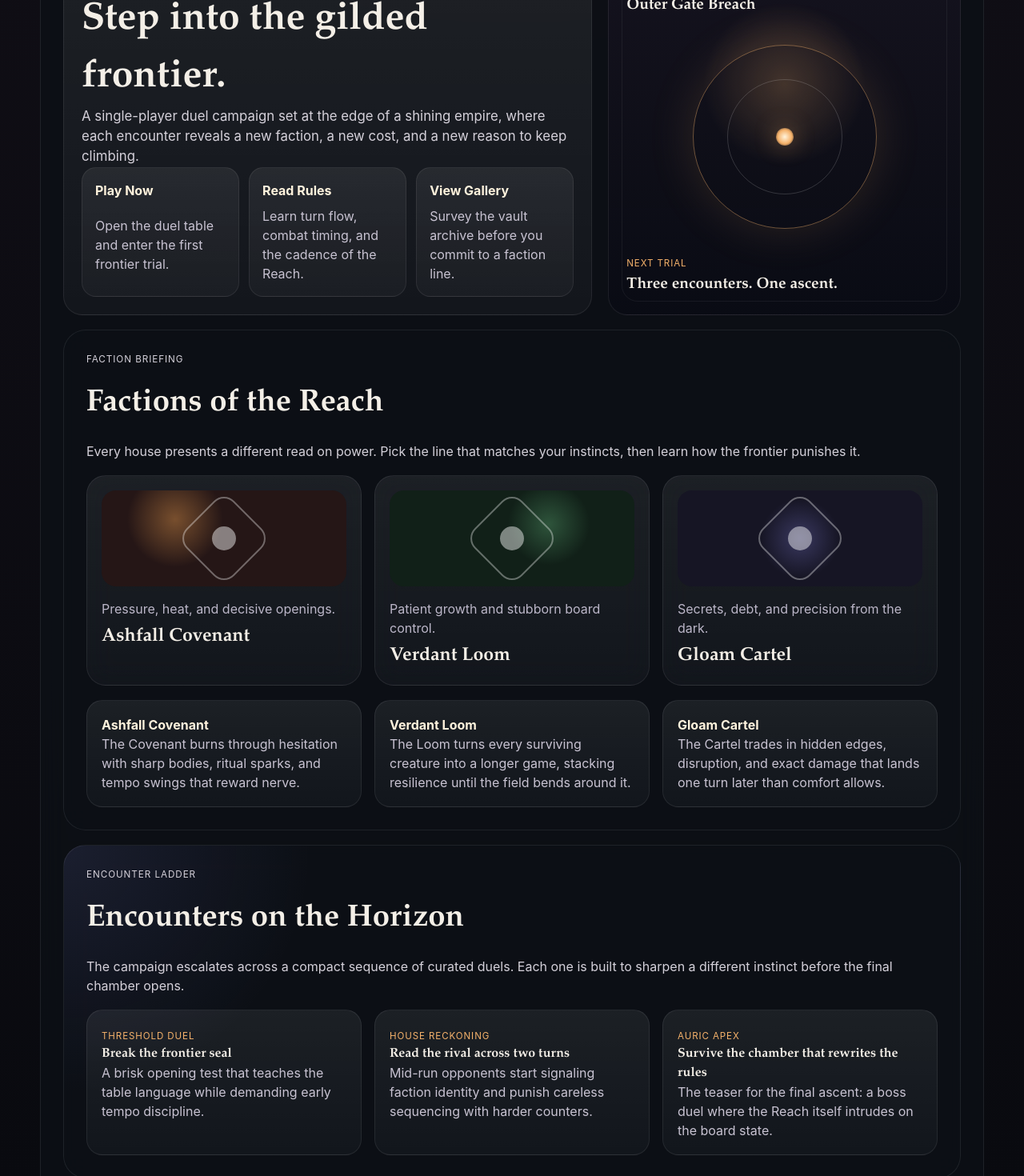
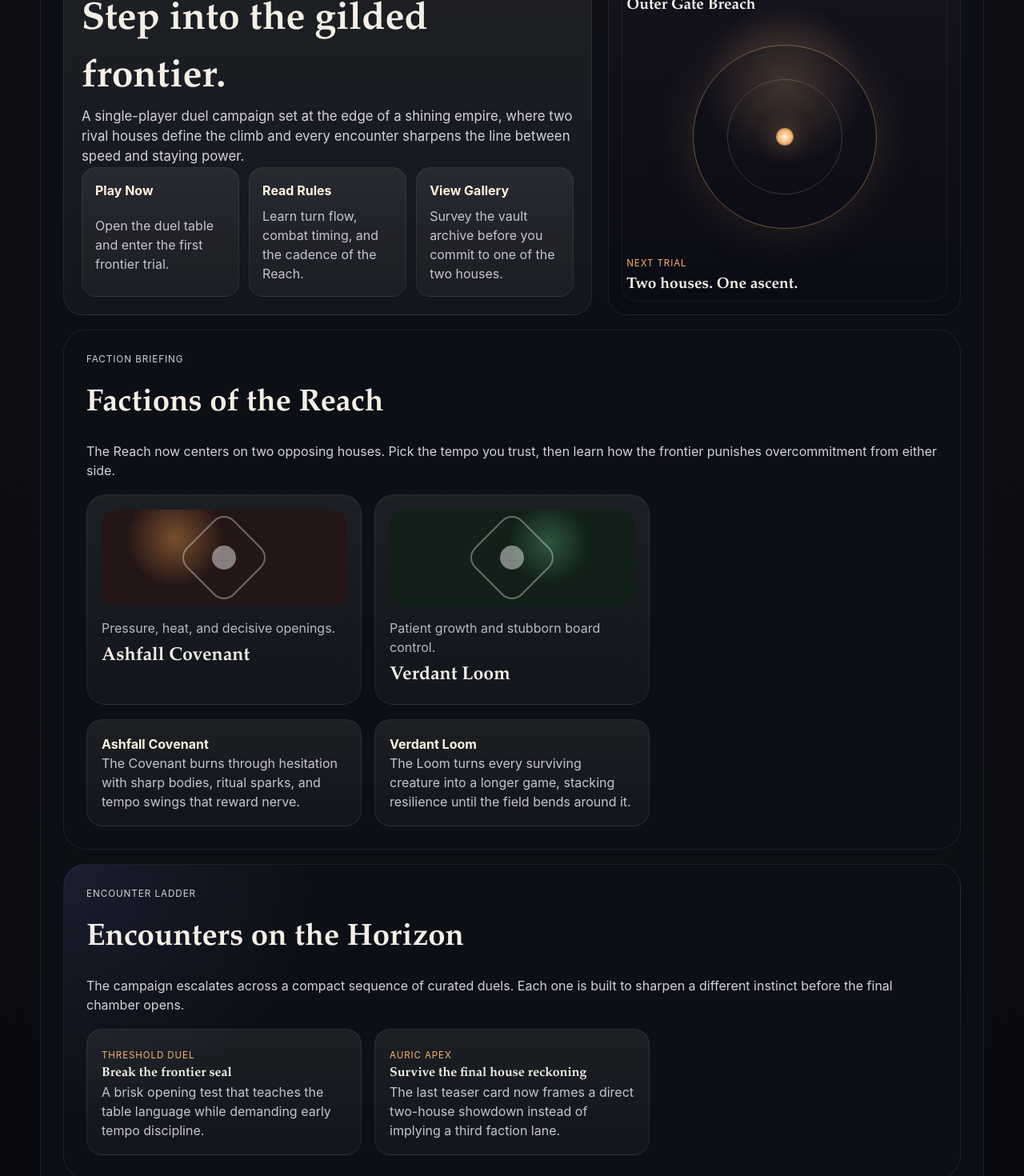
Before and after one commit to kunchenguid/org-bench, a Preact app: page / in a window 1280 px wide. Shown: the part 740-2210 px from the top of the page at 80% size. Built offline with nearby package versions, Linux system fonts and the light colour scheme.

Commit message:
fix: narrow the home page to two factions

```diff
--- a/src/ui/App.tsx
+++ b/src/ui/App.tsx
@@ -287,7 +287,7 @@ const ctaItems: Array<{ route: Exclude<Route, 'home'>; label: string; detail: st
   {
     route: 'cards',
     label: 'View Gallery',
-    detail: 'Survey the vault archive before you commit to a faction line.',
+    detail: 'Survey the vault archive before you commit to one of the two houses.',
   },
 ];
 
@@ -304,12 +304,6 @@ const factionItems = [
     detail: 'The Loom turns every surviving creature into a longer game, stacking resilience until the field bends around it.',
     accent: 'verdant',
   },
-  {
-    name: 'Gloam Cartel',
-    motto: 'Secrets, debt, and precision from the dark.',
-    detail: 'The Cartel trades in hidden edges, disruption, and exact damage that lands one turn later than comfort allows.',
-    accent: 'dusk',
-  },
 ];
 
 const encounterItems = [
@@ -319,14 +313,9 @@ const encounterItems = [
     detail: 'A brisk opening test that teaches the table language while demanding early tempo discipline.',
   },
   {
-    step: 'House Reckoning',
-    title: 'Read the rival across two turns',
-    detail: 'Mid-run opponents start signaling faction identity and punish careless sequencing with harder counters.',
-  },
-  {
     step: 'Auric Apex',
-    title: 'Survive the chamber that rewrites the rules',
-    detail: 'The teaser for the final ascent: a boss duel where the Reach itself intrudes on the board state.',
+    title: 'Survive the final house reckoning',
+    detail: 'The last teaser card now frames a direct two-house showdown instead of implying a third faction lane.',
   },
 ];
 
@@ -338,8 +327,9 @@ export function HomePage() {
           <p className="eyebrow">Auric Reach // Frontier Broadcast</p>
           <h2 id="home-title">Step into the gilded frontier.</h2>
           <p className="home-lede">
-            A single-player duel campaign set at the edge of a shining empire, where each
-            encounter reveals a new faction, a new cost, and a new reason to keep climbing.
+            A single-player duel campaign set at the edge of a shining empire, where two rival
+            houses define the climb and every encounter sharpens the line between speed and staying
+            power.
           </p>
           <div className="cta-row" aria-label="Primary calls to action">
             {ctaItems.map((item) => (
@@ -368,7 +358,7 @@ export function HomePage() {
           </div>
           <div className="hero-stage-panel hero-stage-panel-bottom">
             <span>Next Trial</span>
-            <strong>Three encounters. One ascent.</strong>
+            <strong>Two houses. One ascent.</strong>
           </div>
         </aside>
       </section>
@@ -377,8 +367,8 @@ export function HomePage() {
         <p className="eyebrow">Faction Briefing</p>
         <h3 id="factions-title">Factions of the Reach</h3>
         <p>
-          Every house presents a different read on power. Pick the line that matches your
-          instincts, then learn how the frontier punishes it.
+          The Reach now centers on two opposing houses. Pick the tempo you trust, then learn how
+          the frontier punishes overcommitment from either side.
         </p>
         <div className="hero-grid">
           {factionItems.map((item) => (
```
Also changed, not shown: 1 other file (tests, documents, lock files or other folders).
